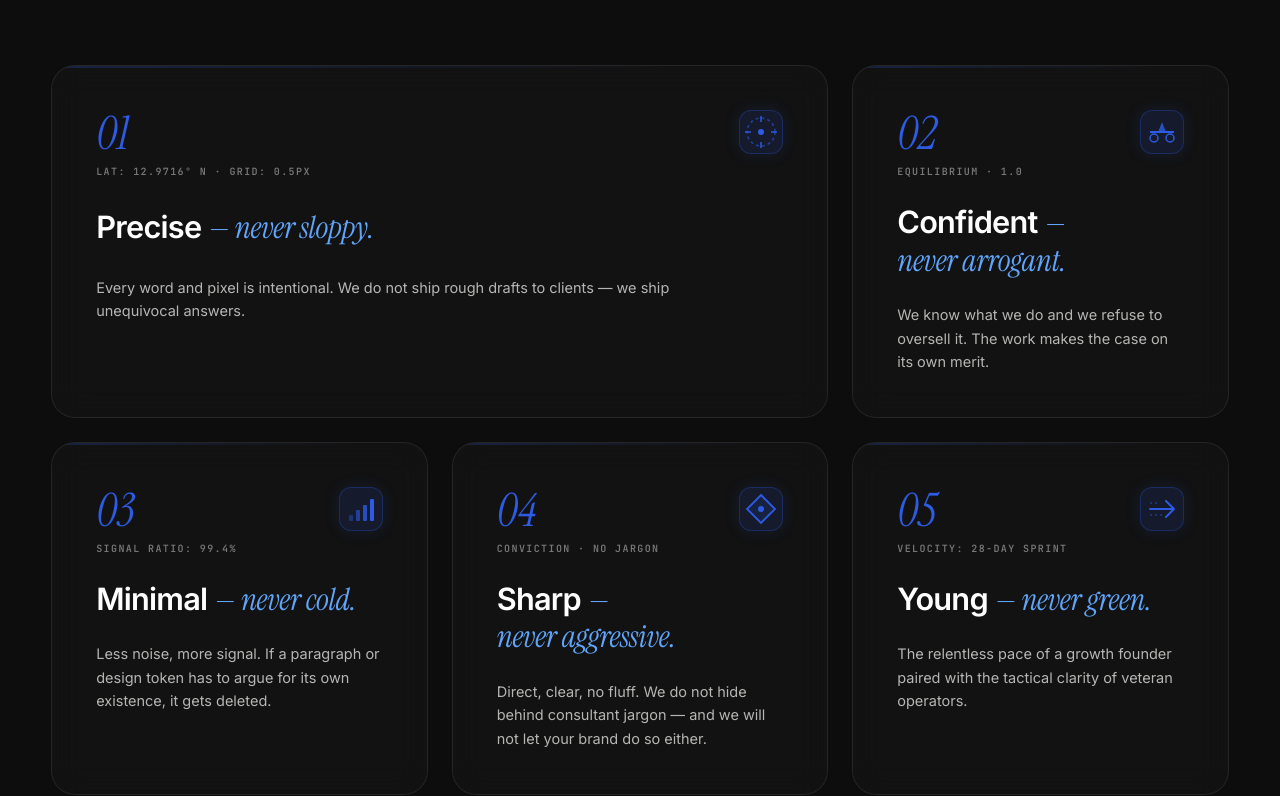
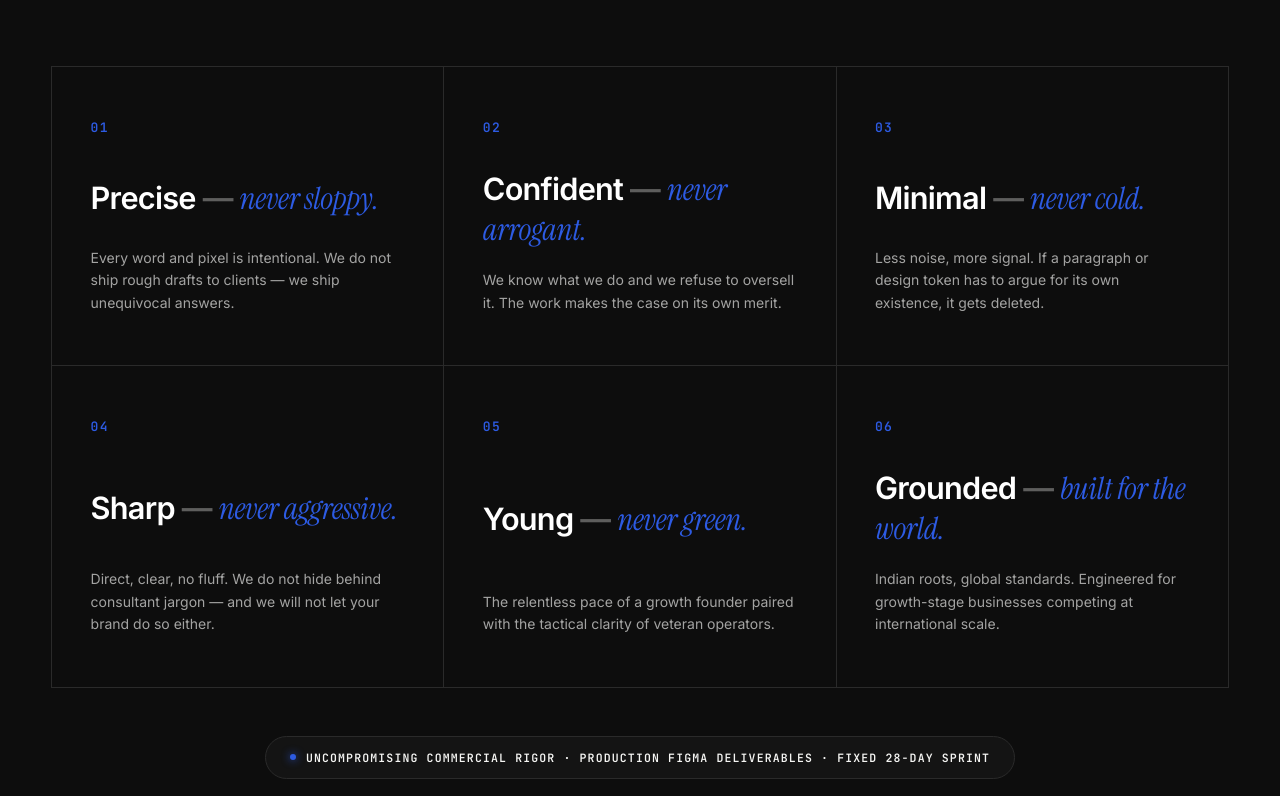
Before and after one commit to scream687/taksh-react, a Next.js app: page / in a window 1280 px wide. Shown: the part 2664-3460 px from the top of the page. Built offline with nearby package versions, Linux system fonts and the light colour scheme.

Commit message:
fix(manifesto): eliminate AI slop, restore authentic site heading colors, and structure principles into a clean Swiss architectural grid

```diff
--- a/components/sections/ManifestoSection.tsx
+++ b/components/sections/ManifestoSection.tsx
@@ -2,144 +2,50 @@
 
 import React from 'react';
 import { motion } from 'framer-motion';
-import { SpotlightCard } from '@/components/motion/SpotlightCard';
-import { GradualBlur } from '@/components/motion/GradualBlur';
 
 const PRINCIPLES = [
   {
     num: '01',
     lead: 'Precise',
-    italicText: 'never sloppy.',
+    tension: 'never sloppy.',
     body: 'Every word and pixel is intentional. We do not ship rough drafts to clients — we ship unequivocal answers.',
-    tag: 'LAT: 12.9716° N · GRID: 0.5px',
-    graphicType: 'crosshair',
-    spanClass: 'manifesto-card--wide',
   },
   {
     num: '02',
     lead: 'Confident',
-    italicText: 'never arrogant.',
+    tension: 'never arrogant.',
     body: 'We know what we do and we refuse to oversell it. The work makes the case on its own merit.',
-    tag: 'EQUILIBRIUM · 1.0',
-    graphicType: 'scale',
-    spanClass: '',
   },
   {
     num: '03',
     lead: 'Minimal',
-    italicText: 'never cold.',
+    tension: 'never cold.',
     body: 'Less noise, more signal. If a paragraph or design token has to argue for its own existence, it gets deleted.',
-    tag: 'SIGNAL RATIO: 99.4%',
-    graphicType: 'signal',
-    spanClass: '',
   },
   {
     num: '04',
     lead: 'Sharp',
-    italicText: 'never aggressive.',
+    tension: 'never aggressive.',
     body: 'Direct, clear, no fluff. We do not hide behind consultant jargon — and we will not let your brand do so either.',
-    tag: 'CONVICTION · NO JARGON',
-    graphicType: 'diamond',
-    spanClass: '',
   },
   {
     num: '05',
     lead: 'Young',
-    italicText: 'never green.',
+    tension: 'never green.',
     body: 'The relentless pace of a growth founder paired with the tactical clarity of veteran operators.',
-    tag: 'VELOCITY: 28-DAY SPRINT',
-    graphicType: 'velocity',
-    spanClass: '',
   },
   {
     num: '06',
     lead: 'Grounded',
-    italicText: 'built for the world.',
+    tension: 'built for the world.',
     body: 'Indian roots, global standards. Engineered for growth-stage businesses competing at international scale.',
-    tag: 'BLR · SFO · NYC · LON',
-    graphicType: 'globe',
-    spanClass: 'manifesto-card--wide',
   },
 ];
 
-function RenderMicroGraphic({ type }: { type: string }) {
-  if (type === 'crosshair') {
-    return (
-      <div className="manifesto-graphic">
-        <svg width="36" height="36" viewBox="0 0 36 36" fill="none">
-          <circle cx="18" cy="18" r="14" stroke="#2D5BE3" strokeWidth="1.5" strokeDasharray="3 3" opacity="0.6" />
-          <circle cx="18" cy="18" r="3" fill="#2D5BE3" />
-          <line x1="18" y1="2" x2="18" y2="8" stroke="#2D5BE3" strokeWidth="1.5" />
-          <line x1="18" y1="28" x2="18" y2="34" stroke="#2D5BE3" strokeWidth="1.5" />
-          <line x1="2" y1="18" x2="8" y2="18" stroke="#2D5BE3" strokeWidth="1.5" />
-          <line x1="28" y1="18" x2="34" y2="18" stroke="#2D5BE3" strokeWidth="1.5" />
-        </svg>
-      </div>
-    );
-  }
-  if (type === 'scale') {
-    return (
-      <div className="manifesto-graphic">
-        <svg width="36" height="36" viewBox="0 0 36 36" fill="none">
-          <line x1="6" y1="18" x2="30" y2="18" stroke="#2D5BE3" strokeWidth="2" />
-          <polygon points="18,8 22,18 14,18" fill="#2D5BE3" opacity="0.8" />
-          <circle cx="10" cy="24" r="4" stroke="#2D5BE3" strokeWidth="1.5" />
-          <circle cx="26" cy="24" r="4" stroke="#2D5BE3" strokeWidth="1.5" />
-        </svg>
-      </div>
-    );
-  }
-  if (type === 'signal') {
-    return (
-      <div className="manifesto-graphic">
-        <svg width="36" height="36" viewBox="0 0 36 36" fill="none">
-          <rect x="6" y="24" width="4" height="6" rx="1" fill="#2D5BE3" opacity="0.4" />
-          <rect x="13" y="19" width="4" height="11" rx="1" fill="#2D5BE3" opacity="0.6" />
-          <rect x="20" y="14" width="4" height="16" rx="1" fill="#2D5BE3" opacity="0.8" />
-          <rect x="27" y="8" width="4" height="22" rx="1" fill="#2D5BE3" />
-        </svg>
-      </div>
-    );
-  }
-  if (type === 'diamond') {
-    return (
-      <div className="manifesto-graphic">
-        <svg width="36" height="36" viewBox="0 0 36 36" fill="none">
-          <polygon points="18,4 32,18 18,32 4,18" stroke="#2D5BE3" strokeWidth="1.8" fill="rgba(45, 91, 227, 0.12)" />
-          <circle cx="18" cy="18" r="3" fill="#2D5BE3" />
-        </svg>
-      </div>
-    );
-  }
-  if (type === 'velocity') {
-    return (
-      <div className="manifesto-graphic">
-        <svg width="36" height="36" viewBox="0 0 36 36" fill="none">
-          <path d="M6 18H30M30 18L22 10M30 18L22 26" stroke="#2D5BE3" strokeWidth="2" strokeLinecap="round" strokeLinejoin="round" />
-          <line x1="6" y1="12" x2="16" y2="12" stroke="#2D5BE3" strokeWidth="1.5" strokeDasharray="2 3" opacity="0.5" />
-          <line x1="6" y1="24" x2="20" y2="24" stroke="#2D5BE3" strokeWidth="1.5" strokeDasharray="2 3" opacity="0.5" />
-        </svg>
-      </div>
-    );
-  }
-  return (
-    <div className="manifesto-graphic">
-      <svg width="36" height="36" viewBox="0 0 36 36" fill="none">
-        <circle cx="18" cy="18" r="14" stroke="#2D5BE3" strokeWidth="1.8" />
-        <ellipse cx="18" cy="18" rx="7" ry="14" stroke="#2D5BE3" strokeWidth="1.2" strokeDasharray="2 2" />
-        <line x1="4" y1="18" x2="32" y2="18" stroke="#2D5BE3" strokeWidth="1.4" />
-      </svg>
-    </div>
-  );
-}
-
 export function ManifestoSection() {
   return (
-    <section className="section section--void manifesto-section" id="manifesto" style={{ position: 'relative' }}>
-      {/* Top & Bottom Optical Gradual Blur */}
-      <GradualBlur position="both" height="60px" strength={8} />
-
-      <div className="container" style={{ position: 'relative', zIndex: 2 }}>
+    <section className="section section--void manifesto-section" id="manifesto">
+      <div className="container">
         {/* Section Head */}
         <motion.div
           className="section__head"
@@ -149,10 +55,10 @@ export function ManifestoSection() {
           transition={{ duration: 0.55, ease: [0.16, 1, 0.3, 1] }}
         >
           <span className="label label--paper">Manifesto · 06</span>
-          <h2 className="section__title" style={{ color: '#F5F5F3' }}>
+          <h2 className="section__title">
             The brand is not a veneer.
             <br />
-            It is the <em style={{ color: '#60A5FA' }}>operating system.</em>
+            It is the <em>operating system.</em>
           </h2>
           <p
             style={{
@@ -160,51 +66,42 @@ export function ManifestoSection() {
               color: 'rgba(245, 245, 243, 0.65)',
               maxWidth: '640px',
               lineHeight: '1.6',
-              margin: '12px 0 0 0',
+              margin: '0',
             }}
           >
             Six uncompromising principles governing how we think, write, design, and deliver.
           </p>
         </motion.div>
 
-        {/* 6-Card High-End Bento Grid */}
-        <div className="manifesto-bento-grid">
-          {PRINCIPLES.map((item) => (
-            <SpotlightCard
+        {/* Pure Swiss Typographic Grid */}
+        <div className="manifesto-grid">
+          {PRINCIPLES.map((item, idx) => (
+            <motion.div
               key={item.num}
-              className={`manifesto-bento-card ${item.spanClass}`}
-              spotlightColor="rgba(45, 91, 227, 0.18)"
+              className="manifesto-tile"
+              initial={{ opacity: 0, y: 20 }}
+              whileInView={{ opacity: 1, y: 0 }}
+              viewport={{ once: true, amount: 0.15 }}
+              transition={{ duration: 0.5, delay: idx * 0.05, ease: [0.16, 1, 0.3, 1] }}
             >
-              <div className="manifesto-card__body">
-                {/* Card Top: Number, Tag & Micro-Graphic */}
-                <div className="manifesto-card__header">
-                  <div className="manifesto-card__num-wrap">
-                    <span className="manifesto-card__num">{item.num}</span>
-                    <span className="manifesto-card__tag">{item.tag}</span>
-                  </div>
-                  <RenderMicroGraphic type={item.graphicType} />
-                </div>
+              <span className="manifesto-tile__num">{item.num}</span>
 
-                {/* Card Center: Lead & Italic Heading */}
-                <div className="manifesto-card__title-wrap">
-                  <h3 className="manifesto-card__lead">
-                    {item.lead}{' '}
-                    <span className="manifesto-card__italic">&mdash; {item.italicText}</span>
-                  </h3>
-                </div>
+              <div className="manifesto-tile__headline">
+                <span className="manifesto-tile__lead">{item.lead}</span>
+                <span className="manifesto-tile__dash"> &mdash; </span>
+                <em className="manifesto-tile__tension">{item.tension}</em>
+              </div>
 
-                {/* Card Bottom: Body Statement */}
-                <p className="manifesto-card__text">
-                  {item.body}
-                </p>
-              </div>
-            </SpotlightCard>
+              <p className="manifesto-tile__body">
+                {item.body}
+              </p>
+            </motion.div>
           ))}
         </div>
 
-        {/* Studio Doctrine Guarantee Pill */}
-        <div className="manifesto-footer-note">
-          <div className="proc-mono__footer-pill">
+        {/* Studio Note */}
+        <div className="manifesto-footer">
+          <div className="proc-mono__footer-pill" style={{ background: '#141414', borderColor: 'var(--border-dark)', color: 'var(--on-dark)' }}>
             <span className="proc-mono__footer-dot" />
             <span>UNCOMPROMISING COMMERCIAL RIGOR · PRODUCTION FIGMA DELIVERABLES · FIXED 28-DAY SPRINT</span>
           </div>
--- a/public/site.css
+++ b/public/site.css
@@ -612,140 +612,97 @@ p {
   display: inline;
 }
 
-/* ── Manifesto Bento Grid ─────────────────────────────────── */
+/* ── Manifesto Architectural Grid ─────────────────────────── */
 .manifesto-section {
   background: var(--void, #0D0D0D);
-  padding: clamp(96px, 10vw, 140px) 0;
-}
-
-.manifesto-bento-grid {
+  padding: clamp(100px, 11vw, 150px) 0;
+}
+
+.manifesto-grid {
   display: grid;
   grid-template-columns: repeat(3, 1fr);
-  gap: 24px;
-  margin-top: 48px;
-  margin-bottom: 40px;
-}
-
-.manifesto-card--wide {
-  grid-column: span 2;
-}
-
-.manifesto-bento-card {
-  width: 100%;
-  height: 100%;
-}
-
-.manifesto-card__body {
-  padding: clamp(32px, 3.8vw, 44px);
+  border-top: 1px solid var(--border-dark, #2A2A2A);
+  border-left: 1px solid var(--border-dark, #2A2A2A);
+  margin-top: 56px;
+  margin-bottom: 48px;
+}
+
+.manifesto-tile {
+  padding: clamp(36px, 4vw, 52px) clamp(28px, 3vw, 40px);
+  border-right: 1px solid var(--border-dark, #2A2A2A);
+  border-bottom: 1px solid var(--border-dark, #2A2A2A);
   display: flex;
   flex-direction: column;
   justify-content: space-between;
-  min-height: 300px;
-  gap: 24px;
+  min-height: 290px;
+  gap: 20px;
+  transition: background 0.3s ease;
   box-sizing: border-box;
 }
 
-.manifesto-card__header {
-  display: flex;
-  justify-content: space-between;
-  align-items: flex-start;
-}
-
-.manifesto-card__num-wrap {
-  display: flex;
-  flex-direction: column;
-  gap: 4px;
-}
-
-.manifesto-card__num {
-  font-family: 'Instrument Serif', Georgia, serif;
-  font-style: italic;
-  font-size: clamp(34px, 3.8vw, 46px);
+.manifesto-tile:hover {
+  background: rgba(255, 255, 255, 0.025);
+}
+
+.manifesto-tile__num {
+  font-family: 'JetBrains Mono', monospace, sans-serif;
+  font-size: 13px;
+  font-weight: 600;
   color: var(--blue, #2D5BE3);
-  line-height: 1;
-}
-
-.manifesto-card__tag {
-  font-family: 'JetBrains Mono', monospace, sans-serif;
-  font-size: 10px;
+  letter-spacing: 0.1em;
+}
+
+.manifesto-tile__headline {
+  font-size: clamp(24px, 2.4vw, 32px);
   font-weight: 600;
-  letter-spacing: 0.14em;
-  text-transform: uppercase;
-  color: rgba(245, 245, 243, 0.45);
-  margin-top: 4px;
-}
-
-.manifesto-graphic {
-  width: 44px;
-  height: 44px;
-  border-radius: 12px;
-  background: rgba(45, 91, 227, 0.12);
-  border: 1px solid rgba(45, 91, 227, 0.3);
-  display: flex;
-  align-items: center;
-  justify-content: center;
-  color: var(--blue, #2D5BE3);
-  flex-shrink: 0;
-  box-shadow: 0 0 16px rgba(45, 91, 227, 0.15);
-}
-
-.manifesto-card__title-wrap {
-  margin: auto 0;
-}
-
-.manifesto-card__lead {
-  font-size: clamp(24px, 2.4vw, 34px);
-  font-weight: 600;
+  color: var(--on-dark, #F5F5F3);
+  letter-spacing: -0.025em;
+  line-height: 1.25;
+  margin: 12px 0 0 0;
+}
+
+.manifesto-tile__lead {
   color: #FFFFFF;
-  letter-spacing: -0.025em;
-  line-height: 1.2;
-  margin: 0;
-}
-
-.manifesto-card__italic {
+}
+
+.manifesto-tile__dash {
+  color: rgba(245, 245, 243, 0.35);
+}
+
+.manifesto-tile__tension {
   font-family: 'Instrument Serif', Georgia, serif;
   font-style: italic;
   font-weight: 400;
-  color: #60A5FA;
+  color: var(--blue, #2D5BE3);
   letter-spacing: -0.01em;
 }
 
-.manifesto-card__text {
-  font-size: clamp(14.5px, 1.1vw, 16px);
+.manifesto-tile__body {
+  font-size: clamp(14px, 1.05vw, 15.5px);
   line-height: 1.6;
-  color: rgba(245, 245, 243, 0.72);
+  color: rgba(245, 245, 243, 0.65);
   margin: 0;
-  max-width: 580px;
-}
-
-.manifesto-footer-note {
+}
+
+.manifesto-footer {
   display: flex;
   justify-content: center;
   margin-top: 48px;
 }
 
-@media (max-width: 1024px) {
-  .manifesto-bento-grid {
+@media (max-width: 960px) {
+  .manifesto-grid {
     grid-template-columns: repeat(2, 1fr);
   }
-
-  .manifesto-card--wide {
-    grid-column: span 2;
-  }
-}
-
-@media (max-width: 680px) {
-  .manifesto-bento-grid {
+}
+
+@media (max-width: 600px) {
+  .manifesto-grid {
     grid-template-columns: 1fr;
-    gap: 16px;
-  }
-
-  .manifesto-card--wide {
-    grid-column: span 1;
-  }
-
-  .manifesto-card__body {
-    padding: 24px 20px;
+  }
+
+  .manifesto-tile {
+    padding: 28px 20px;
     min-height: auto;
   }
 }
```
